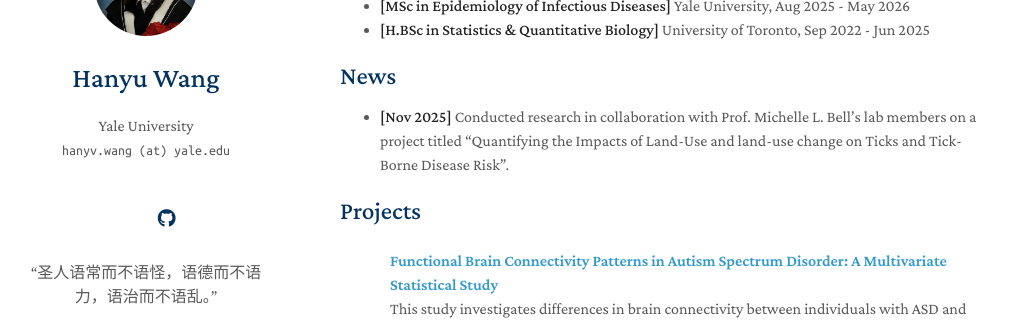
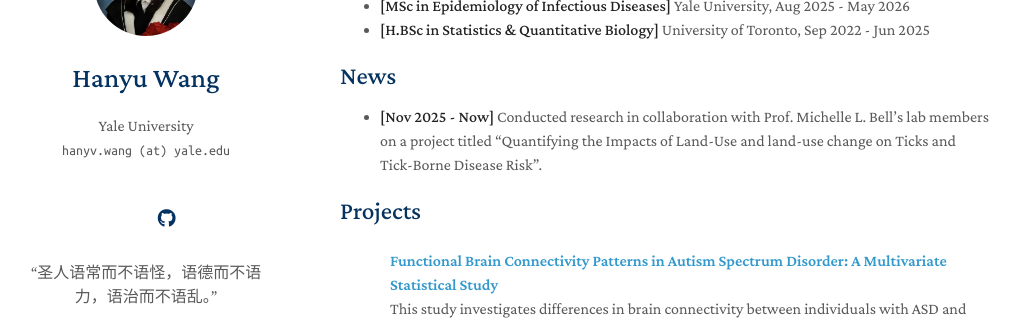
Before and after one commit to hanyvwang/hanyvwang.github.io, a Jekyll site: the page built from index.md, in a window 1280 px wide and 900 px high, scrolled down 352 px. Shown: the part 152-472 px from the top of the window, without its empty margins (130-1149 px from the left). Built offline with Jekyll 4.4.1, drawn with Linux system fonts in a browser that asks for light colours; a style sheet for code colours, icons or effects is not loaded; our own code applies the rules of GitHub Pages for plain Markdown files.

Commit message:
Update index.md

```diff
--- a/index.md
+++ b/index.md
@@ -21,7 +21,7 @@ I am an MSc student in Epidemiology of Infectious Diseases (Quantitative Special
 
 ## News
 
-- **[Nov 2025]** Conducted research in collaboration with Prof. Michelle L. Bell’s lab members on a project titled "Quantifying the Impacts of Land-Use and land-use change on Ticks and Tick-Borne Disease Risk".
+- **[Nov 2025 - Now]** Conducted research in collaboration with Prof. Michelle L. Bell’s lab members on a project titled "Quantifying the Impacts of Land-Use and land-use change on Ticks and Tick-Borne Disease Risk".
 
 {% include_relative _includes/publications.md %}
 
```
